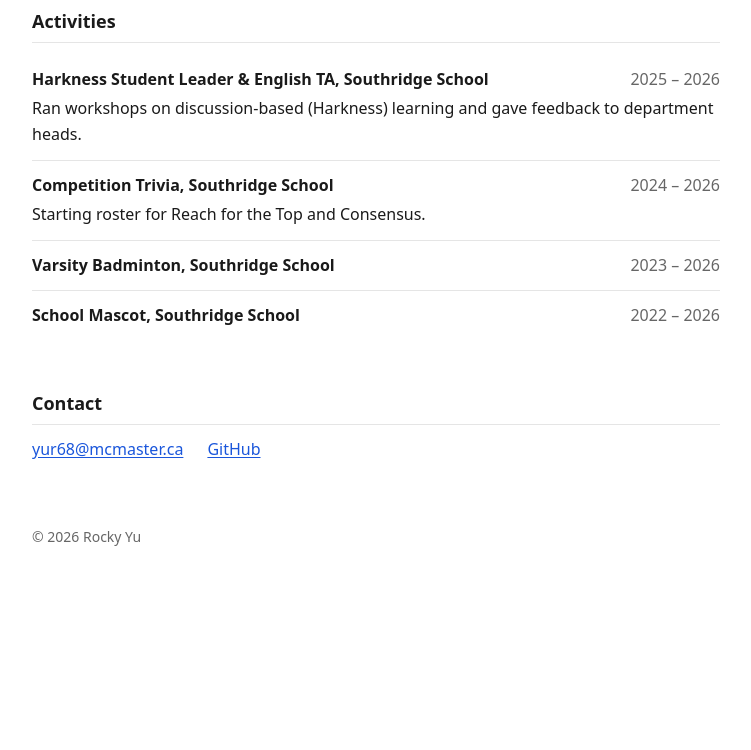
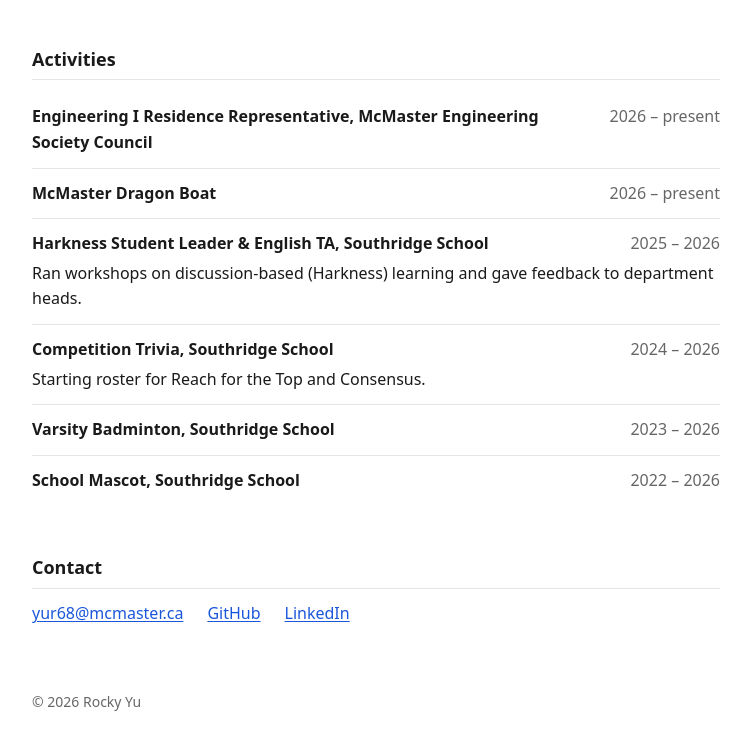
Before and after one commit to rockyyu000-commits-goo/site, a plain HTML site: page index.html in a window 1280 px wide. Shown: the part 1064-1814 px from the top of the page, without its empty margins (264-1015 px from the left). Before the commit the page ends 1677 px from the top, so only its background shows below. Drawn offline with Linux system fonts and the light colour scheme.

Commit message:
Add McMaster activities, interests and LinkedIn
Co-Authored-By: Claude Opus 5.5 <noreply@anthropic.com>
Claude-Session: https://claude.ai/code/session_011pg27XCHDMh6sW4GpbQBh6

```diff
--- a/index.html
+++ b/index.html
@@ -90,6 +90,7 @@ footer { margin-top: 64px; color: var(--muted); font-size: 0.875rem; }
   <section id="about">
     <h2>About</h2>
     <p>I'm a first-year engineering student at McMaster University in Hamilton, Ontario. I like building things and figuring out how they work, from trebuchets to radios to broken electronics.</p>
+    <p>Outside of engineering, I'm into philosophy and I follow the Vancouver Whitecaps.</p>
   </section>
 
   <section id="education">
@@ -128,6 +129,12 @@ footer { margin-top: 64px; color: var(--muted); font-size: 0.875rem; }
     <h2>Activities</h2>
     <ul class="entries">
       <li>
+        <div class="top"><span class="title">Engineering I Residence Representative, McMaster Engineering Society Council</span><span class="date">2026 – present</span></div>
+      </li>
+      <li>
+        <div class="top"><span class="title">McMaster Dragon Boat</span><span class="date">2026 – present</span></div>
+      </li>
+      <li>
         <div class="top"><span class="title">Harkness Student Leader &amp; English TA, Southridge School</span><span class="date">2025 – 2026</span></div>
         <p>Ran workshops on discussion-based (Harkness) learning and gave feedback to department heads.</p>
       </li>
@@ -149,6 +156,7 @@ footer { margin-top: 64px; color: var(--muted); font-size: 0.875rem; }
     <ul class="links">
       <li><a href="mailto:yur68@mcmaster.ca">yur68@mcmaster.ca</a></li>
       <li><a href="https://github.com/rockyyu000-commits-goo">GitHub</a></li>
+      <li><a href="https://www.linkedin.com/in/rockyyu000/">LinkedIn</a></li>
     </ul>
   </section>
 
```
